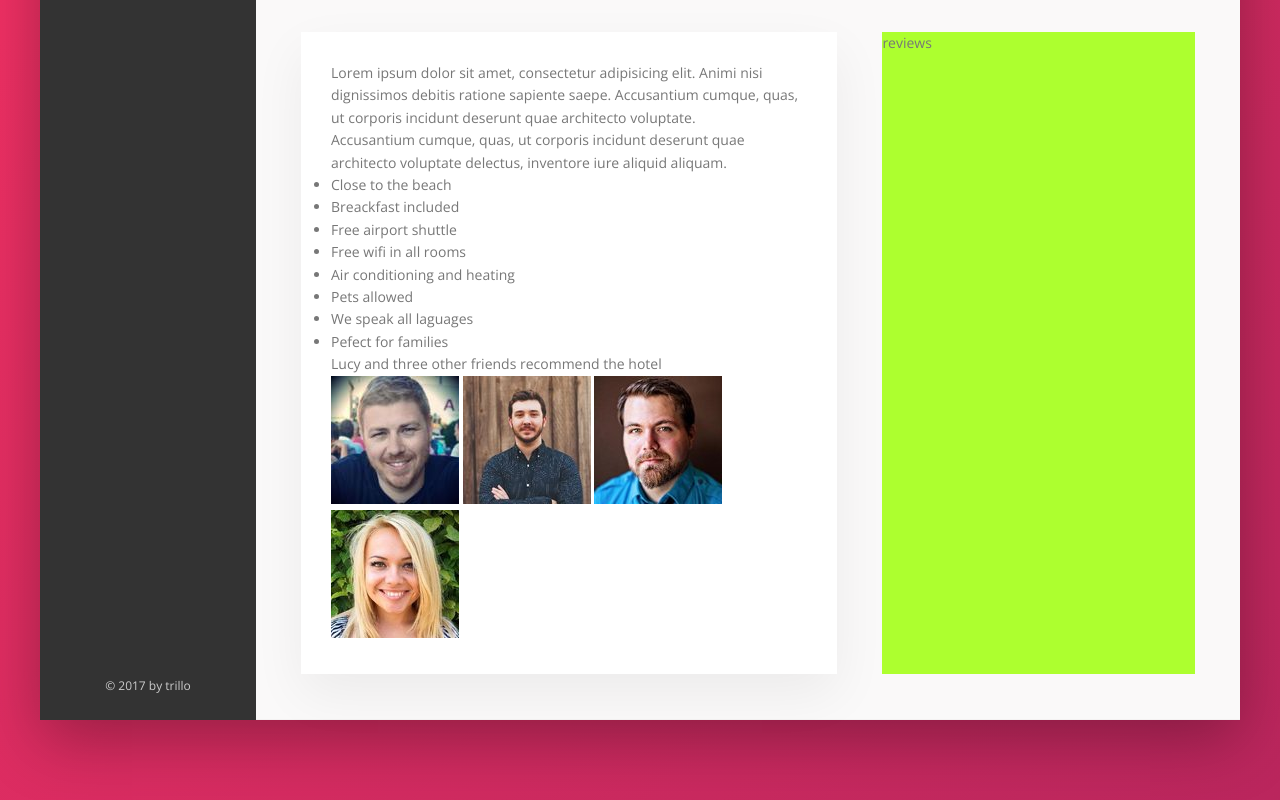
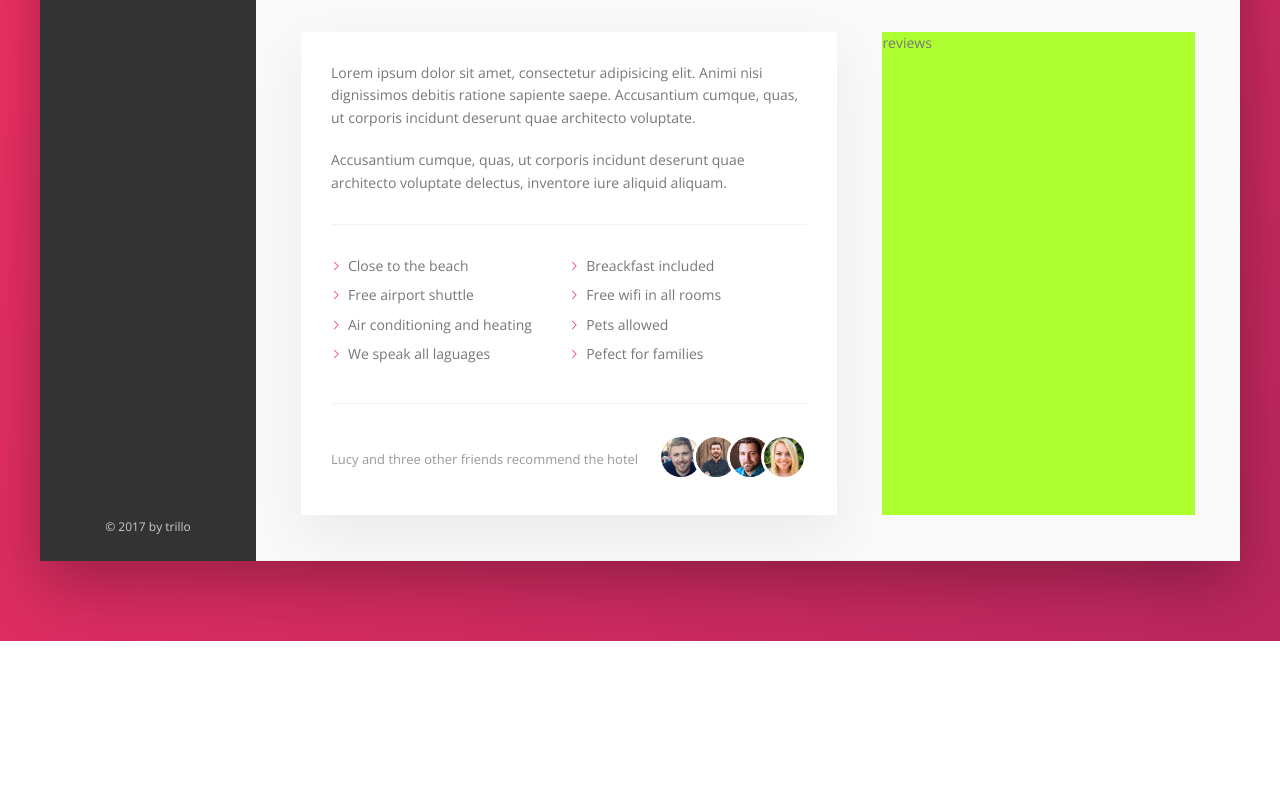
Before and after one commit to sholua/trillo, a website: page index.html in a window 1280 px wide. Shown: the part 615-1415 px from the top of the page. After the commit the page ends 1256 px from the top, so only its background shows below. Drawn offline with nearby package versions, Linux system fonts and the light colour scheme; files that its build step writes are made by us from their sources.

Commit message:
Description section with flex

```diff
--- a/index.html
+++ b/index.html
@@ -151,7 +151,7 @@
                                 <li class="list__item">Pefect for families</li>
                             </ul>
                             <div class="recommend">
-                                <p class="recommend__cound">
+                                <p class="recommend__count">
                                     Lucy and three other friends recommend the hotel
                                 </p>
                                 <div class="recommend__friends">
--- a/sass/_components.scss
+++ b/sass/_components.scss
@@ -303,3 +303,78 @@
     box-shadow: none;
   }
 }
+
+/////////////////////////////////
+//// Paragraph
+.paragraph:not(:last-of-type) {
+  margin-bottom: 2rem;
+}
+
+/////////////////////////////////
+//// List
+.list {
+  list-style: none;
+  margin: 3rem 0;
+  padding: 3rem 0;
+  border-top: var(--line);
+  border-bottom: var(--line);
+
+  display: flex;
+  flex-wrap: wrap;
+
+  &__item {
+    flex: 0 0 50%;
+    margin-bottom: .7rem;
+
+    &::before {
+      content: "";
+      display: inline-block;
+      width: 1rem;
+      height: 1rem;
+      margin-right: .7rem;
+
+      // Older browsers
+      // background-image: url(../img/chevron-thin-right.svg);
+      // background-size: cover;
+
+      // Newer browsers
+      background-color: var(--color-primary);
+      -webkit-mask-image: url(../img/chevron-thin-right.svg);
+      mask-image: url(../img/chevron-thin-right.svg);
+      -webkit-mask-size: cover;
+      mask-size: cover;
+    }
+
+
+  }
+}
+
+/////////////////////////////////
+//// Recommend
+.recommend {
+  font-size: 1.3rem;
+  color: var(--color-grey-dark-3);
+
+  display: flex;
+  align-items: center;
+
+  &__count {
+    margin-right: auto;
+  }
+
+  &__friends {
+
+  }
+
+  &__photo {
+    box-sizing: content-box;
+    height: 4rem;
+    width: 4rem;
+    border-radius: 50%;
+    border: 3px solid var(--color-white);
+
+    &:not(:last-child) {
+      margin-right: -1.5rem;
+    }
+  }
+}
```
